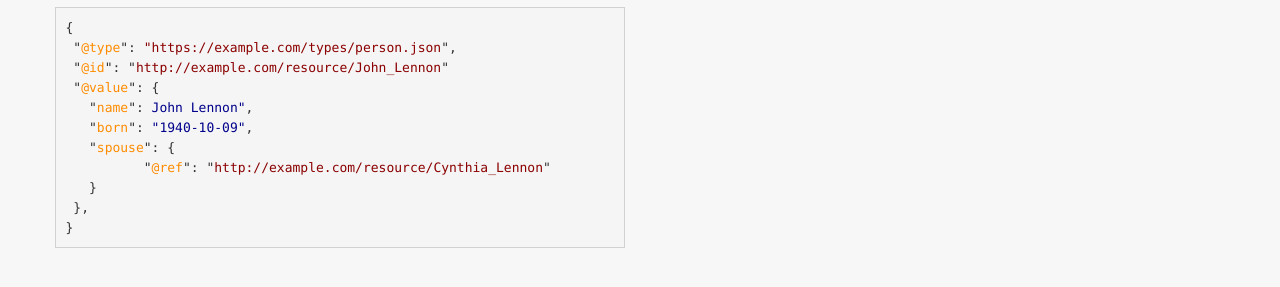
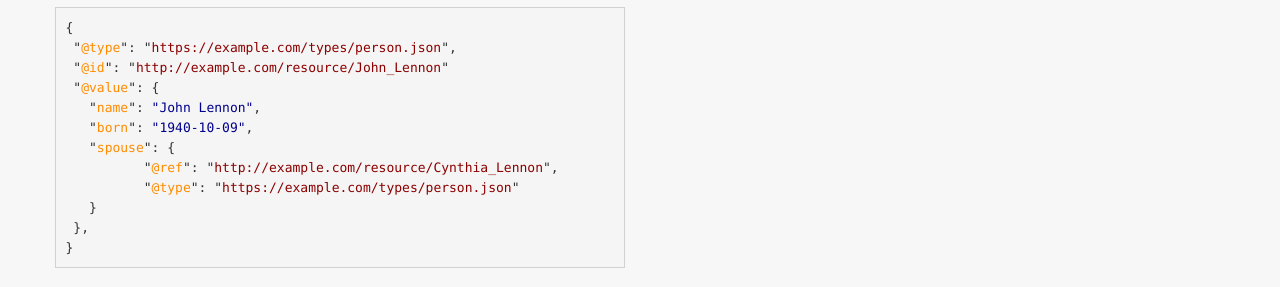
Before and after one commit to JSON-ST/JSON-ST.github.io, a plain HTML site: page index.html in a window 1280 px wide. Shown: the part 513-800 px from the top of the page. Drawn offline with Linux system fonts and the light colour scheme.

Commit message:
fix example

```diff
--- a/index.html
+++ b/index.html
@@ -47,13 +47,14 @@
             <div class="span6">
                <pre>
 {
- "<span style="color:darkorange">@type</span>": <span style="color:darkred">"https://example.com/types/person.json</span>",
+ "<span style="color:darkorange">@type</span>": "<span style="color:darkred">https://example.com/types/person.json</span>",
  "<span style="color:darkorange">@id</span>": "<span style="color:darkred">http://example.com/resource/John_Lennon</span>"
  "<span style="color:darkorange">@value</span>": {
-   "<span style="color:darkorange">name</span>": <span style="color:darkblue">John Lennon"</span>,
+   "<span style="color:darkorange">name</span>": <span style="color:darkblue">"John Lennon"</span>,
    "<span style="color:darkorange">born</span>": <span style="color:darkblue">"1940-10-09"</span>,
    "<span style="color:darkorange">spouse</span>": {
-          "<span style="color:darkorange">@ref</span>": "<span style="color:darkred">http://example.com/resource/Cynthia_Lennon</span>"
+          "<span style="color:darkorange">@ref</span>": "<span style="color:darkred">http://example.com/resource/Cynthia_Lennon</span>",
+          "<span style="color:darkorange">@type</span>": "<span style="color:darkred">https://example.com/types/person.json</span>"
    }
  },
 }
```
